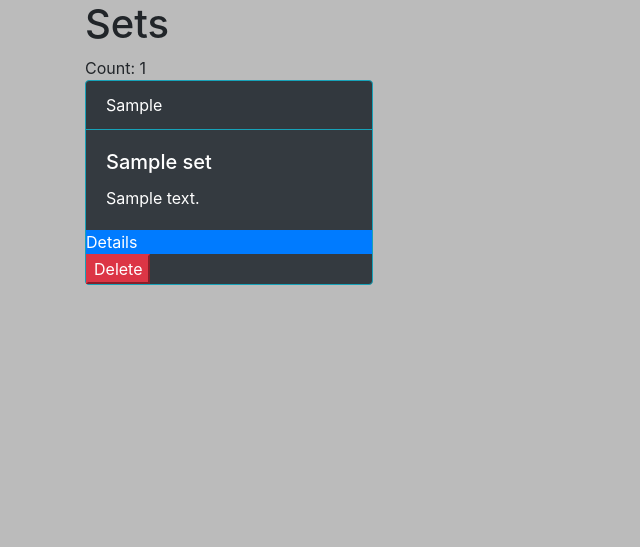
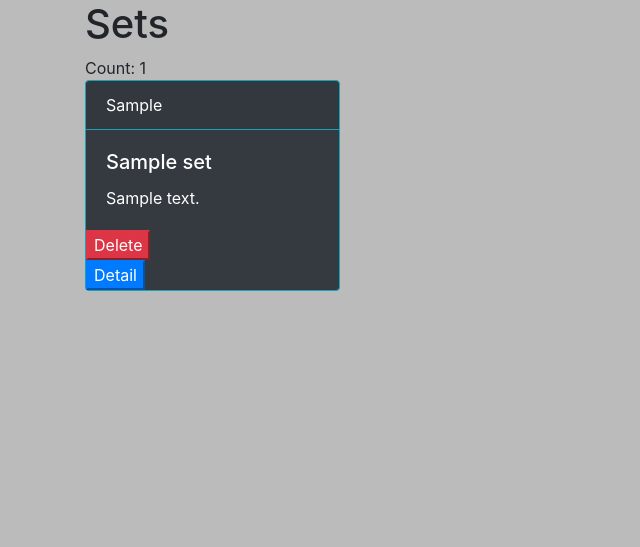
Before and after one commit to seungholee-dev/cardalog, a Django app: page /sets/list/ in a window 1280 px wide. Shown: the part 56-603 px from the top of the page, without its empty margins (0-640 px from the left). Run offline with Django 3.2, Linux system fonts and the light colour scheme; tables that the repository leaves empty hold one stand-in row (values such as "Sample post"); some libraries are stand-ins or nearby versions.

Commit message:
Dynamic column for set list

```diff
--- a/cardalog/sets/templates/set_list.html
+++ b/cardalog/sets/templates/set_list.html
@@ -7,21 +7,32 @@
     {% if sets %}
         Count: {{ sets|length }}
 
+        {% comment %} {% for set in sets %} {% endcomment %}
+
+            <div class="row">
                 {% for set in sets %}
-
-            <div class="card text-white border-info bg-dark mb-3" style="max-width: 18rem;">
+                <div class="col-lg-3 col-sm-6 col-xs-12">
+                    <div class="card text-white border-info bg-dark mb-3">
                         <div class="card-header border-info">{{ set.category }}</div>
                         <div class="card-body">
                             <h5 class="card-title">{{ set.title }}</h5>
-                    <p class="card-text">{{set.description}}</p>
+                            <p class="card-text">{{ set.description }}</p>
                         </div>
-                <a href="{% url 'set-detail' set.id %}" class="btn-primary">Details</a>
                         <form method="post" action="{% url 'set-delete' set.id %}">
                             {% csrf_token %}
                             <button class="btn-danger" type="submit">Delete</button>
                         </form>
+                        <form action="{% url 'set-detail' set.id %}">
+                            <button class="btn-primary" type="submit">Detail</button>
+                        </form>
                     </div>
+                </div>
+                {% if forloop.counter|divisibleby:4 %}
+            </div>
+            <div class="row">
+                {% endif %}
                 {% endfor %}
+            </div>
 
     {% else %}
         <p>Oopsy! You have no sets!</p>
```
Lines whose indentation alone changed are shown as unchanged.
